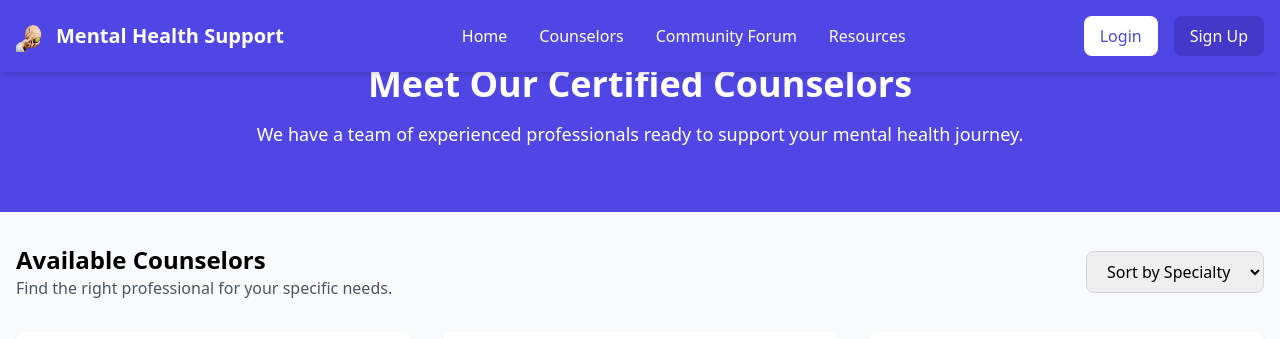
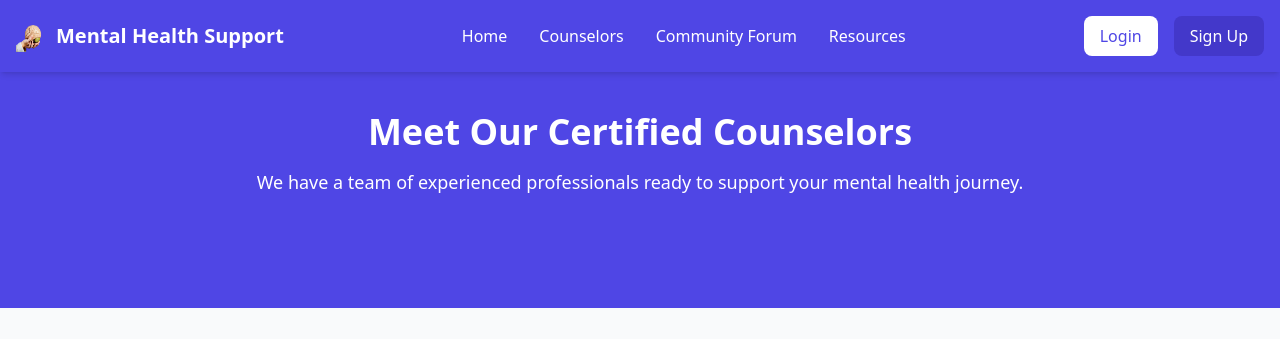
Before and after one commit to Giathi-Daniel/MentalHealthApp-Hackathon, a React (Create React App) app: page /counselors in a window 1280 px wide. Shown: the top 339 px of the page. Built offline with nearby package versions, Linux system fonts and the light colour scheme.

Commit message:
create spacing from between the hero section and the header

```diff
--- a/src/App.js
+++ b/src/App.js
@@ -6,7 +6,7 @@ import Login from './pages/Login';
 import Signup from './pages/Signup';
 import Chat from './pages/Chat';
 import ForgotPassword from './pages/ForgotPassword';
-import Counselors from './pages/counselors';
+import Counselors from './pages/Counselors';
 import CommunityForum from './pages/CommunityForum';
 import Resources from './pages/Resources';
 
--- a/src/pages/counselors.js
+++ b/src/pages/counselors.js
@@ -32,7 +32,7 @@ const Counselors = () => {
     <>
       <Header />
       <div className="min-h-screen bg-gray-50">
-        <section className="bg-indigo-600 text-white py-16 px-4 text-center">
+        <section className="bg-indigo-600 text-white px-4 text-center py-[7rem]">
           <motion.h1
             className="text-4xl font-bold mb-4"
             initial={{ opacity: 0 }}
```
